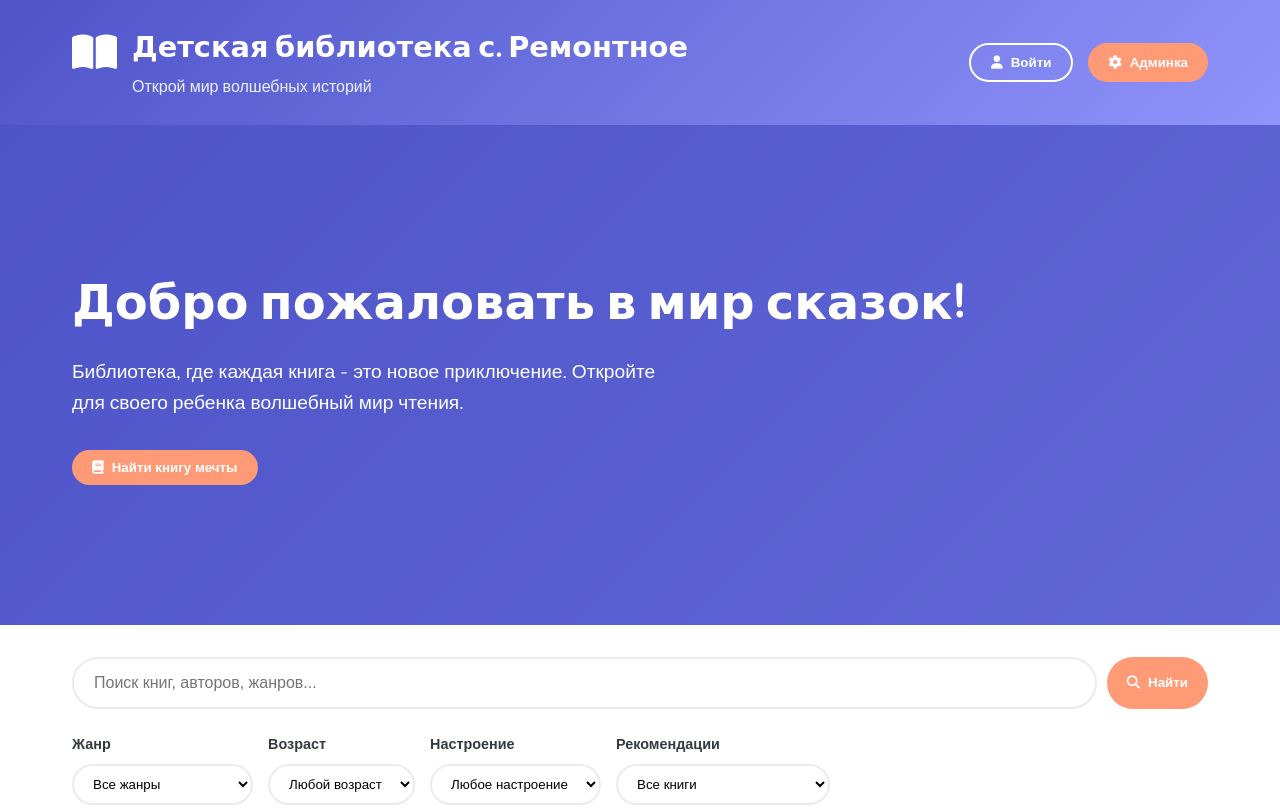
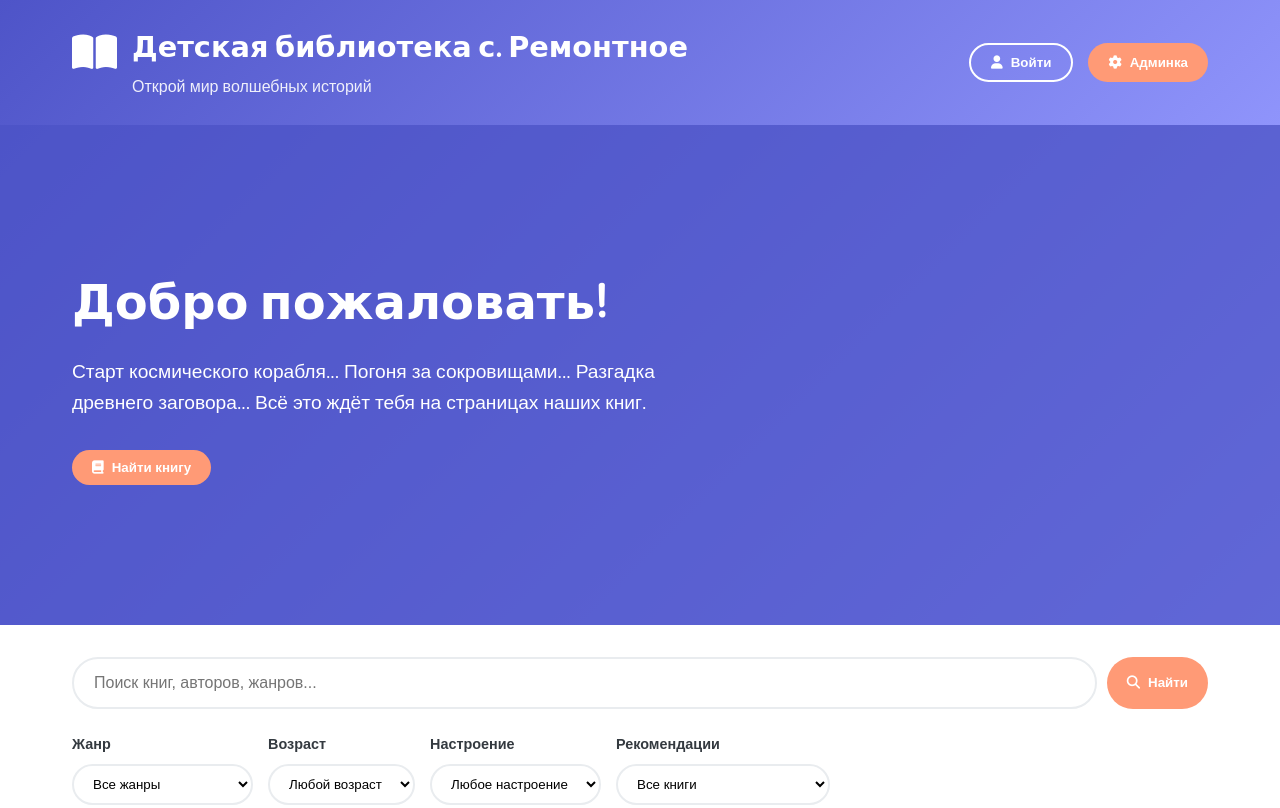
Before and after one commit to n8126459-netizen/detskaya-biblioteka, a plain HTML site: page index.html in a window 1280 px wide. Shown: the top 808 px of the page. Drawn offline with nearby package versions, Linux system fonts and the light colour scheme.

Commit message:
Update index.html

```diff
--- a/index.html
+++ b/index.html
@@ -835,9 +835,10 @@
 
     <section class="hero">
         <div class="hero-content">
-            <h2 class="handwriting">Добро пожаловать в мир сказок!</h2>
-            <p>Библиотека, где каждая книга - это новое приключение. Откройте для своего ребенка волшебный мир чтения.</p>
-            <button class="btn btn-primary" onclick="scrollToBooks()"><i class="fas fa-book"></i> Найти книгу мечты</button>
+            <h2 class="handwriting">Добро пожаловать!</h2>
+            <p>Старт космического корабля... Погоня за сокровищами... Разгадка древнего заговора...
+Всё это ждёт тебя на страницах наших книг.</p>
+            <button class="btn btn-primary" onclick="scrollToBooks()"><i class="fas fa-book"></i> Найти книгу </button>
         </div>
     </section>
 
```
